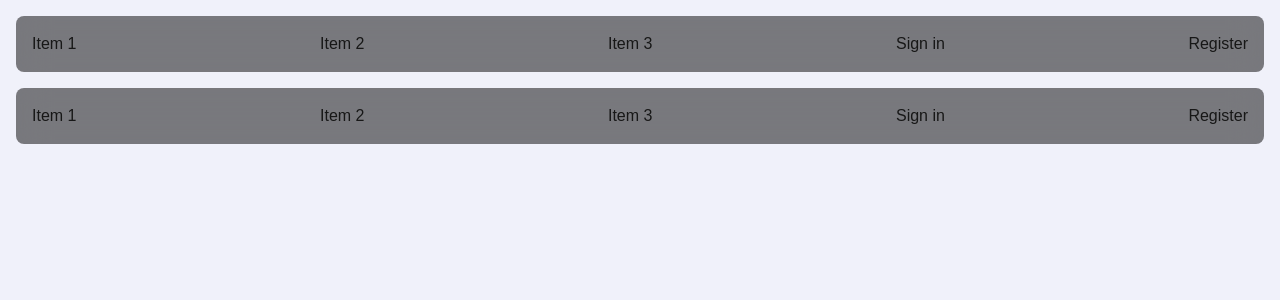
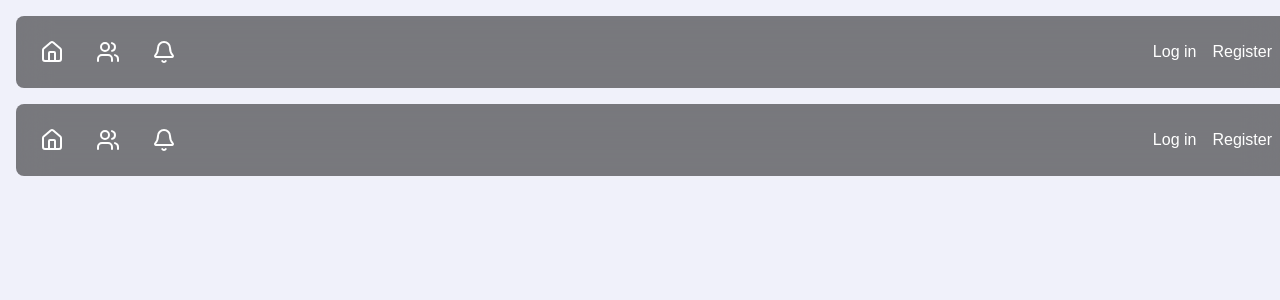
Before and after one commit to vadymmusiienko/ubet, a Next.js app: page /components/navbar in a window 1280 px wide. Shown: the top 300 px of the page. Built offline with nearby package versions, Linux system fonts and the light colour scheme; no server answers.

Commit message:
Create navbar version 1

```diff
--- a/app/components/navbar/page.tsx
+++ b/app/components/navbar/page.tsx
@@ -1,27 +1,48 @@
+// components/Navbar.tsx
+
 import {
     RegisterLink,
     LoginLink,
     LogoutLink,
 } from "@kinde-oss/kinde-auth-nextjs/components";
 import { getKindeServerSession } from "@kinde-oss/kinde-auth-nextjs/server";
+import { Home, Users, Bell } from "lucide-react";
 
 export default async function Navbar() {
     const { getUser } = getKindeServerSession();
     const isLoggedIn = await getUser();
 
     return (
-        <nav className="items-center justify-between p-4 bg-black bg-opacity-50 backdrop-blur-lg rounded-lg m-4 flex">
-            <div>Item 1</div>
-            <div>Item 2</div>
-            <div>Item 3</div>
+        <nav className="sticky top-0 left-0 w-full flex items-center justify-between p-6 bg-black bg-opacity-50 backdrop-blur-lg rounded-lg m-4">
+            {/* Left side icons */}
 
-            {/* SignIn/SignUp buttons (show up only for not logged in users) */}
-            {!isLoggedIn && <LoginLink>Sign in</LoginLink>}
+            <div className="flex space-x-8">
+                <a href="/home" className="text-white hover:text-blue-400 transition">
+                    <Home className="w-6 h-6" />
+                </a>
 
-            {!isLoggedIn && <RegisterLink>Register</RegisterLink>}
+                <a href="/friends" className="text-white hover:text-blue-400 transition">
+                    <Users className="w-6 h-6" />
+                </a>
 
-            {/* Logout button (shows up only for logged in users) */}
-            {isLoggedIn && <LogoutLink>Log out</LogoutLink>}
+                <a href="/notifications" className="text-white hover:text-blue-400 transition">
+                    <Bell className="w-6 h-6" />
+                </a>
+
+            </div>
+
+            {/* Right side Auth buttons */}
+            <div className="flex space-x-4">
+                {!isLoggedIn && (
+                    <>
+                        <LoginLink className="text-white hover:text-blue-400">Log in</LoginLink>
+                        <RegisterLink className="text-white hover:text-blue-400">Register</RegisterLink>
+                    </>
+                )}
+                {isLoggedIn && (
+                    <LogoutLink className="text-white hover:text-blue-400">Log out</LogoutLink>
+                )}
+            </div>
         </nav>
     );
 }
--- a/package.json
+++ b/package.json
@@ -15,6 +15,7 @@
     "dependencies": {
         "@kinde-oss/kinde-auth-nextjs": "^2.5.1",
         "@prisma/client": "^6.4.0",
+        "lucide-react": "^0.482.0",
         "next": "15.1.5",
         "react": "^19.0.0",
         "react-dom": "^19.0.0"
```
Also changed, not shown: app/components/style.css (added), 1 other file (tests, documents, lock files or other folders).
